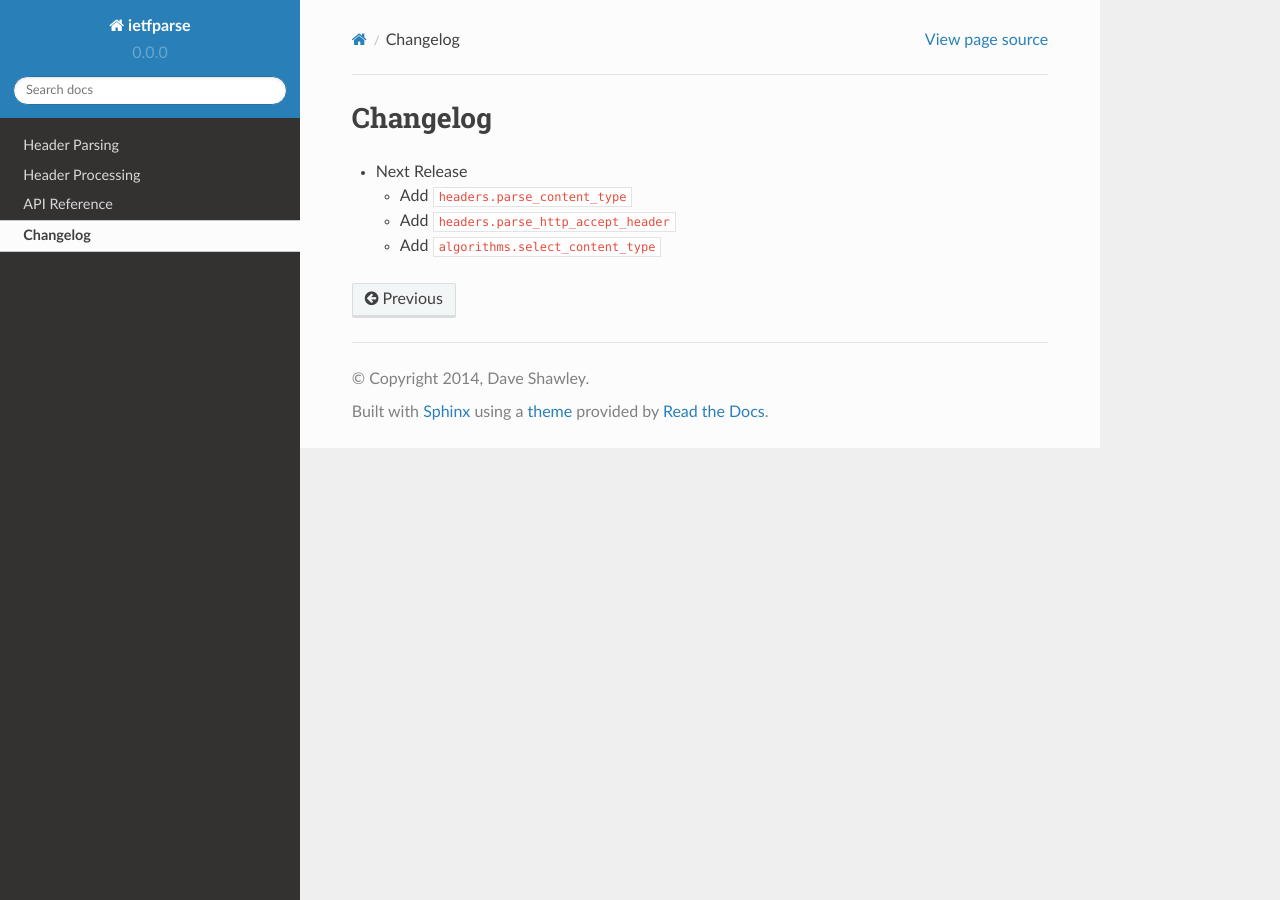
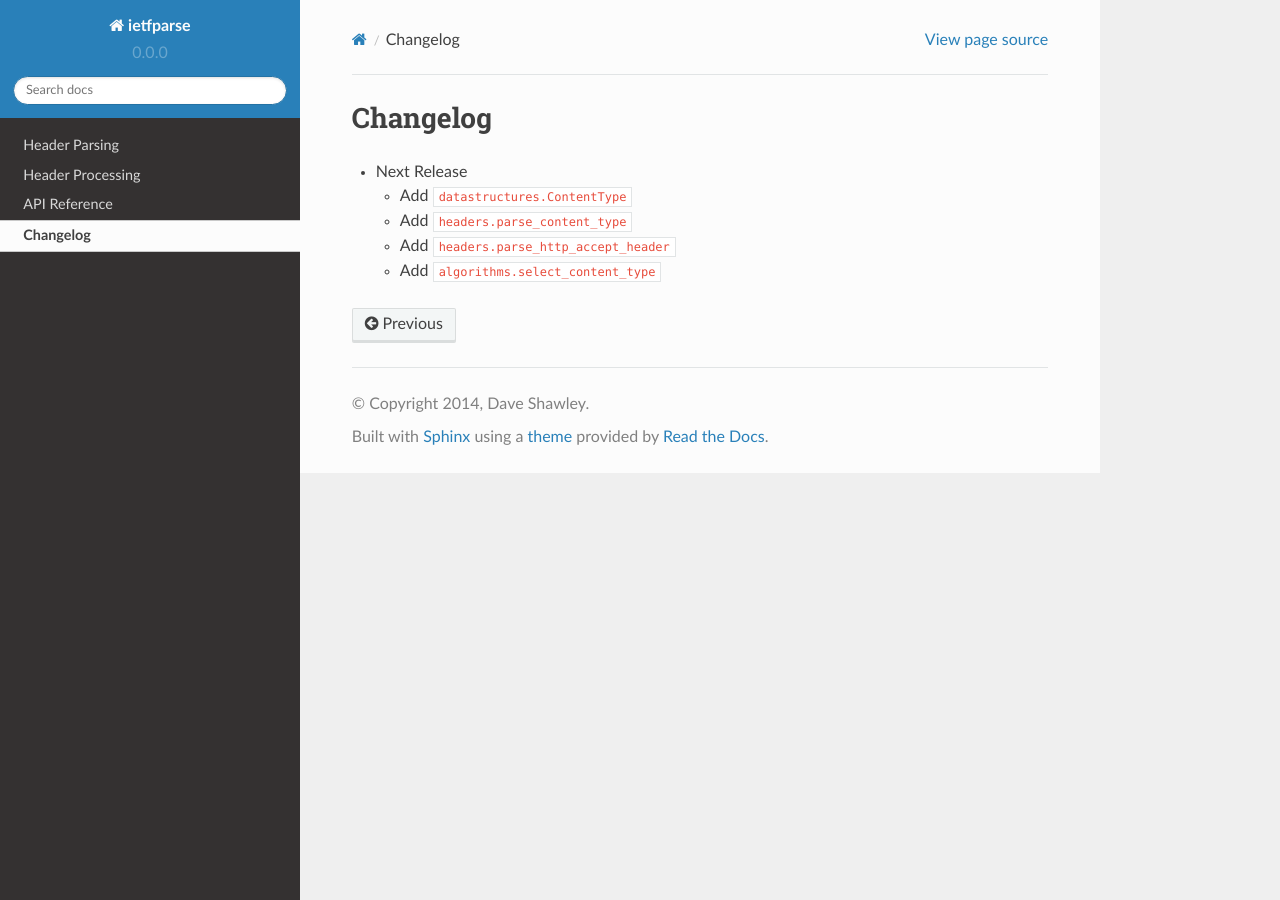
Before and after one commit to dave-shawley/ietfparse, a Sphinx documentation site: the page built from docs/changelog.rst, in a window 1280 px wide. Built offline with Sphinx 7.4.7 and the Read the Docs theme 2.0.0, drawn with Linux system fonts in a browser that asks for light colours.

Commit message:
changelog.rst: Mention datastructures module.

```diff
--- a/docs/changelog.rst
+++ b/docs/changelog.rst
@@ -3,6 +3,7 @@ Changelog
 
 * Next Release
 
+  - Add ``datastructures.ContentType``
   - Add ``headers.parse_content_type``
   - Add ``headers.parse_http_accept_header``
   - Add ``algorithms.select_content_type``
```
